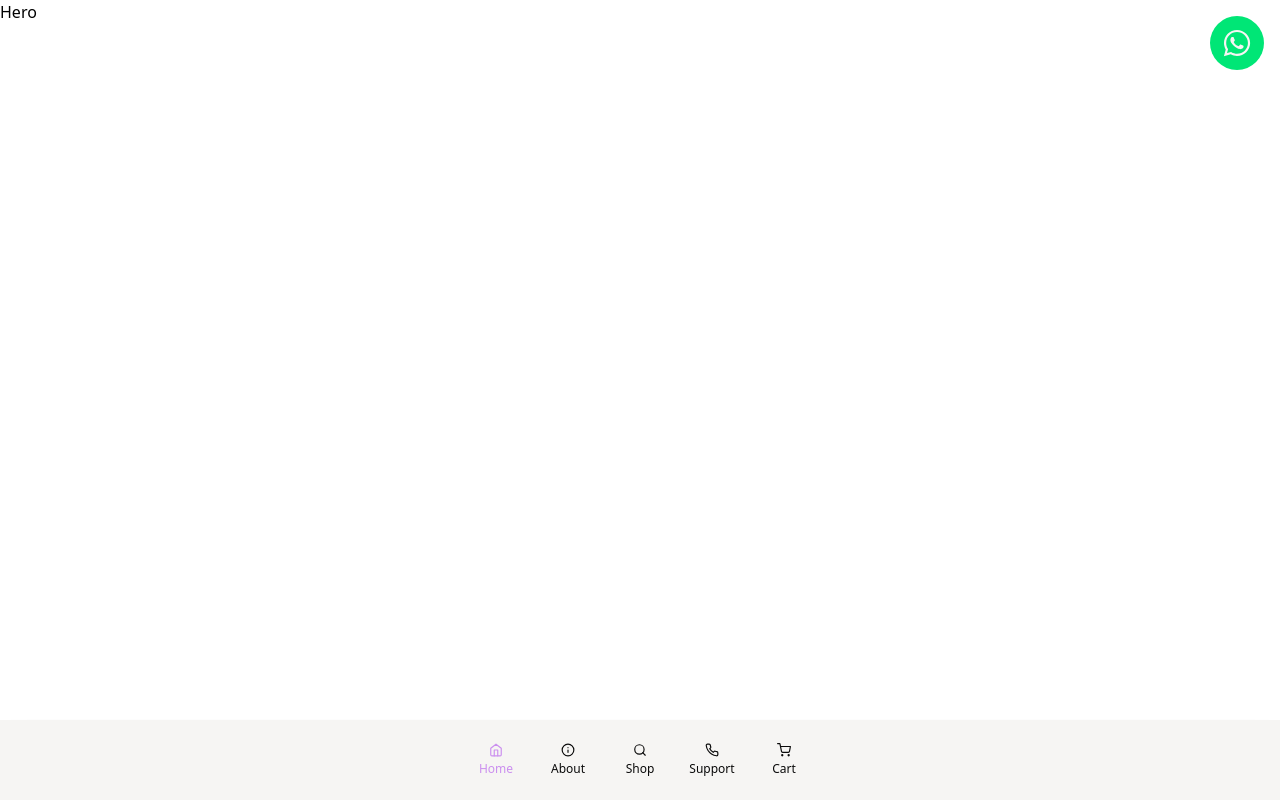
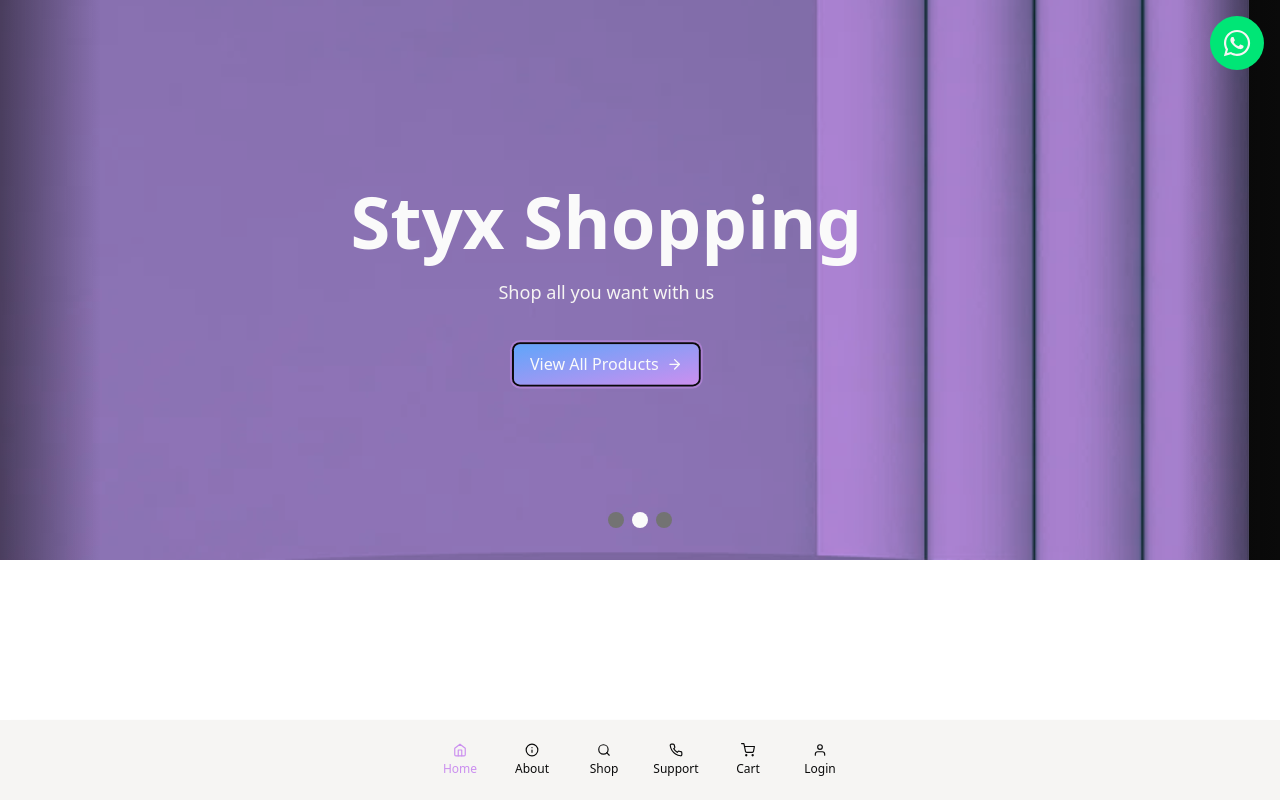
Before and after one commit to IshaanMinocha/styx-ecomm-assn, a React (Vite) app in the folder client/: page / in a window 1280 px wide. Built offline with nearby package versions, Linux system fonts and the light colour scheme.

Commit message:
feat(hero): done with hero carousel

```diff
--- a/client/src/App.jsx
+++ b/client/src/App.jsx
@@ -8,6 +8,7 @@ import About from "./pages/About";
 import Support from "./pages/Support";
 import Cart from "./pages/Cart";
 import Shop from "./pages/Shop";
+import Auth from "./pages/Auth";
 
 function App() {
   return (
@@ -52,6 +53,12 @@ function App() {
             <BackToTop />
           </>
         } />
+        <Route path="/auth" element={
+          <>
+            <Navbar />
+            <Auth />
+          </>
+        } />
         <Route path="*" element={<Navigate to="/404" />} />
         <Route path="/404" element={<Error404 />} />
       </Routes>
--- /dev/null
+++ b/client/src/components/Buttons.jsx
@@ -0,0 +1,18 @@
+import React from "react";
+import { twMerge } from "tailwind-merge";
+
+const SplashButton = ({ children, className, ...rest }) => {
+    return (
+        <button
+            className={twMerge(
+                "rounded-md bg-gradient-to-br from-blue-400 to-primary px-4 py-2 text-zinc-50 ring-2 ring-primary/50 ring-offset-2 ring-offset-zinc-950 transition-all hover:scale-[1.02] hover:ring-transparent active:scale-[0.98] active:ring-primary/70",
+                className
+            )}
+            {...rest}
+        >
+            {children}
+        </button>
+    );
+};
+
+export { SplashButton };
--- /dev/null
+++ b/client/src/components/Dots.jsx
@@ -0,0 +1,21 @@
+import React from "react";
+import Side1 from "./Side1";
+
+const Dots = ({ imgIndex, setImgIndex }) => {
+    return (
+        <div className="absolute bottom-8 left-0 right-0 z-40 flex w-full justify-center gap-2">
+            {components.map((_, idx) => (
+                <button
+                    key={idx}
+                    onClick={() => setImgIndex(idx)}
+                    className={`h-4 w-4 rounded-full transition-colors ${idx === imgIndex ? "bg-neutral-50" : "bg-neutral-500"
+                        }`}
+                />
+            ))}
+        </div>
+    );
+};
+
+const components = [<Side1 />, <Side1 />, <Side1 />];
+
+export default Dots;
--- /dev/null
+++ b/client/src/components/GradientEdges.jsx
@@ -0,0 +1,12 @@
+import React from "react";
+
+const GradientEdges = () => {
+    return (
+        <>
+            <div className="pointer-events-none absolute bottom-0 left-0 top-0 w-[10vw] max-w-[100px] bg-gradient-to-r from-neutral-950/50 to-neutral-950/0" />
+            <div className="pointer-events-none absolute bottom-0 right-0 top-0 w-[10vw] max-w-[100px] bg-gradient-to-l from-neutral-950/50 to-neutral-950/0" />
+        </>
+    );
+};
+
+export default GradientEdges;
--- a/client/src/components/Hero.jsx
+++ b/client/src/components/Hero.jsx
@@ -1,9 +1,84 @@
-import React from 'react'
+import React, { useEffect, useState } from "react";
+import { motion, useMotionValue } from "framer-motion";
+import Dots from "./Dots";
+import GradientEdges from "./GradientEdges";
+import Side1 from "./Side1";
 
-function Hero() {
+const ONE_SECOND = 1000;
+const AUTO_DELAY = ONE_SECOND * 5;
+const DRAG_BUFFER = 50;
+
+const SPRING_OPTIONS = {
+  type: "spring",
+  mass: 3,
+  stiffness: 400,
+  damping: 50,
+};
+
+const Hero = () => {
+  const [imgIndex, setImgIndex] = useState(0);
+
+  const dragX = useMotionValue(0);
+
+  useEffect(() => {
+    const intervalRef = setInterval(() => {
+      const x = dragX.get();
+
+      if (x === 0) {
+        setImgIndex((prev) => (prev === components.length - 1 ? 0 : prev + 1));
+      }
+    }, AUTO_DELAY);
+
+    return () => clearInterval(intervalRef);
+  }, []);
+
+  const onDragEnd = () => {
+    const x = dragX.get();
+
+    if (x <= -DRAG_BUFFER && imgIndex < components.length - 1) {
+      setImgIndex((prev) => prev + 1);
+    } else if (x >= DRAG_BUFFER && imgIndex > 0) {
+      setImgIndex((prev) => prev - 1);
+    }
+  };
+
   return (
-    <div>Hero</div>
-  )
-}
+    <div className="relative overflow-hidden bg-neutral-950 h-[70vh]">
+      <motion.div
+        drag="x"
+        dragConstraints={{ left: 0, right: 0 }}
+        style={{ x: dragX }}
+        animate={{ translateX: `-${imgIndex * 100}%` }}
+        transition={SPRING_OPTIONS}
+        onDragEnd={onDragEnd}
+        className="flex cursor-grab items-center active:cursor-grabbing w-full"
+      >
+        <CarouselContent imgIndex={imgIndex} />
+      </motion.div>
 
-export default Hero
+      <Dots imgIndex={imgIndex} setImgIndex={setImgIndex} />
+      <GradientEdges />
+    </div>
+  );
+};
+
+const CarouselContent = ({ imgIndex }) => {
+  return (
+    <>
+      {components.map((Component, idx) => (
+        <motion.div
+          key={idx}
+          animate={{ scale: imgIndex === idx ? 1 : 0.85 }}
+          transition={SPRING_OPTIONS}
+          className="w-full shrink-0"
+        >
+          {Component}
+        </motion.div>
+      ))}
+    </>
+  );
+};
+
+const components = [<Side1 />, <Side1 />, <Side1 />];
+
+export default Hero;
--- a/client/src/components/Navbar.jsx
+++ b/client/src/components/Navbar.jsx
@@ -5,6 +5,7 @@ import {
   FiPhone,
   FiHome,
   FiInfo,
+  FiUser,
 } from "react-icons/fi";
 import { useSelector } from "react-redux";
 import { NavLink } from "react-router-dom";
@@ -28,6 +29,7 @@ const Navbar = () => {
               </span>
             )}
           </div>
+            <Link text="Login" Icon={FiUser} href={"/auth"} />
         </div>
       </motion.nav>
     </div>
--- /dev/null
+++ b/client/src/components/Side1.jsx
@@ -0,0 +1,52 @@
+import React from "react";
+import { motion } from "framer-motion";
+import { FiArrowRight } from "react-icons/fi";
+import { SplashButton } from "./Buttons"
+import { NavLink } from "react-router-dom";
+
+const Side1 = () => {
+    return (
+        <section className="relative z-0 overflow-hidden h-[70vh] bg-center bg-no-repeat bg-[url('/bg.webp')] bg-cover bg-primary bg-blend-multiply">
+            <div className="relative z-20 mx-auto my-auto flex max-w-6xl flex-col items-center justify-center px-4 py-12 md:px-8 md:py-18 h-full">
+                <motion.div
+                    initial={{ y: 25, opacity: 0 }}
+                    animate={{ y: 0, opacity: 1 }}
+                    transition={{ duration: 1.25, ease: "easeInOut" }}
+                    className="relative"
+                >
+                </motion.div>
+                <motion.h1
+                    initial={{ y: 25, opacity: 0 }}
+                    animate={{ y: 0, opacity: 1 }}
+                    transition={{ duration: 1.25, delay: 0.25, ease: "easeInOut" }}
+                    className="mb-3 text-center text-3xl font-bold leading-tight text-zinc-50 sm:text-4xl sm:leading-tight md:text-5xl md:leading-tight lg:text-7xl lg:leading-tight"
+                >
+                    Styx Shopping
+                </motion.h1>
+                <motion.p
+                    initial={{ y: 25, opacity: 0 }}
+                    animate={{ y: 0, opacity: 1 }}
+                    transition={{ duration: 1.25, delay: 0.5, ease: "easeInOut" }}
+                    className="mb-9 max-w-2xl text-center text-base leading-relaxed text-light sm:text-lg md:text-lg md:leading-relaxed"
+                >
+                    Shop all you want with us
+                </motion.p>
+                <motion.div
+                    initial={{ y: 25, opacity: 0 }}
+                    animate={{ y: 0, opacity: 1 }}
+                    transition={{ duration: 1.25, delay: 0.75, ease: "easeInOut" }}
+                    className="flex flex-col items-center gap-6 sm:flex-row"
+                >
+                    <NavLink to="/shop">
+                        <SplashButton className="flex items-center gap-2">
+                            View All Products
+                            <FiArrowRight />
+                        </SplashButton>
+                    </NavLink>
+                </motion.div>
+            </div>
+        </section>
+    );
+};
+
+export default Side1;
--- /dev/null
+++ b/client/src/pages/Auth.jsx
@@ -0,0 +1,9 @@
+import React from 'react'
+
+function Auth() {
+  return (
+    <div>Auth</div>
+  )
+}
+
+export default Auth
```
Also changed, not shown: client/public/bg.webp (added), client/src/components/Utils.jsx (added).
